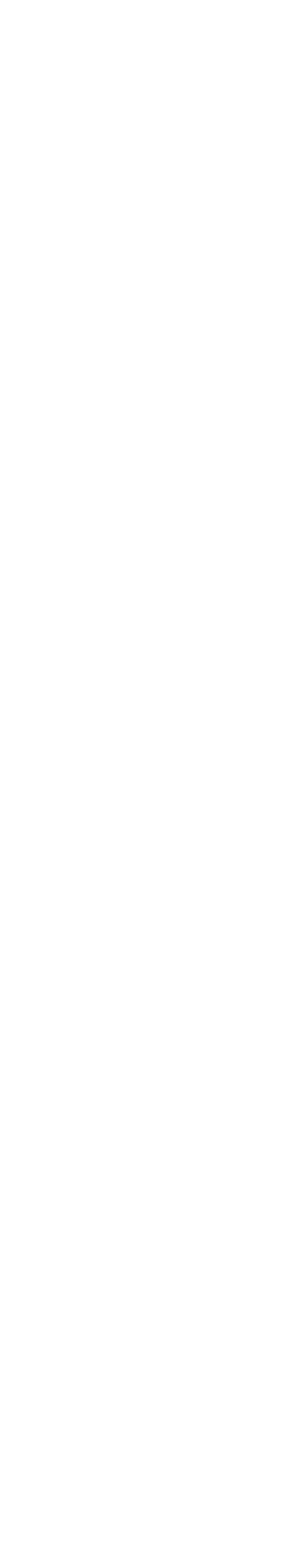
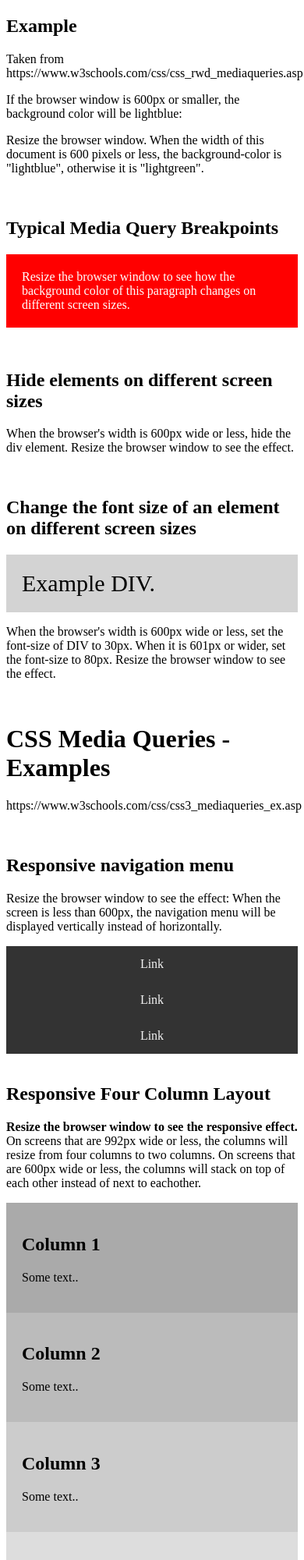
Before and after one commit to MariaMCodes/media-queries, a plain HTML site: page index.html in a window 390 px wide. Shown: the top 2000 px of the page at 78% size. Before the commit the page ends 844 px from the top, so only its background shows below. Drawn offline with Linux system fonts and the light colour scheme.

Commit message:
media queries

```diff
--- a/index.html
+++ b/index.html
@@ -10,6 +10,65 @@
 </head>
 
 <body>
+    <h2>Example</h2>
+    <p>Taken from https://www.w3schools.com/css/css_rwd_mediaqueries.asp</p>
+    <p>If the browser window is 600px or smaller, the background color will be lightblue:</p>
+    <p>Resize the browser window. When the width of this document is 600 pixels or less, the background-color is "lightblue", otherwise it is "lightgreen".</p>
+    <br>
+    <h2>Typical Media Query Breakpoints</h2>
+    <p class="example">Resize the browser window to see how the background color of this paragraph changes on different screen sizes.</p>
+    <br>
+    <h2>Hide elements on different screen sizes</h2>
+
+    <div class="example2">Example DIV.</div>
+
+    <p>When the browser's width is 600px wide or less, hide the div element. Resize the browser window to see the effect.</p>
+
+    <br>
+    <h2>Change the font size of an element on different screen sizes</h2>
+
+    <div class="example3">Example DIV.</div>
+
+    <p>When the browser's width is 600px wide or less, set the font-size of DIV to 30px. When it is 601px or wider, set the font-size to 80px. Resize the browser window to see the effect.</p>
+    <br>
+    <h1>CSS Media Queries - Examples</h1>
+    <p>https://www.w3schools.com/css/css3_mediaqueries_ex.asp</p>
+    <br>
+    <h2>Responsive navigation menu</h2>
+    <p>Resize the browser window to see the effect: When the screen is less than 600px, the navigation menu will be displayed vertically instead of horizontally.</p>
+
+    <div class="topnav">
+        <a href="#">Link</a>
+        <a href="#">Link</a>
+        <a href="#">Link</a>
+    </div>
+
+    <br>
+    <h2>Responsive Four Column Layout</h2>
+    <p><strong>Resize the browser window to see the responsive effect.</strong> On screens that are 992px wide or less, the columns will resize from four columns to two columns. On screens that are 600px wide or less, the columns will stack on top of each
+        other instead of next to eachother.</p>
+
+    <div class="row">
+        <div class="column" style="background-color:#aaa;">
+            <h2>Column 1</h2>
+            <p>Some text..</p>
+        </div>
+
+        <div class="column" style="background-color:#bbb;">
+            <h2>Column 2</h2>
+            <p>Some text..</p>
+        </div>
+
+        <div class="column" style="background-color:#ccc;">
+            <h2>Column 3</h2>
+            <p>Some text..</p>
+        </div>
+
+        <div class="column" style="background-color:#ddd;">
+            <h2>Column 4</h2>
+            <p>Some text..</p>
+        </div>
+    </div>
 
 </body>
 
--- a/styles.css
+++ b/styles.css
@@ -0,0 +1,141 @@
+    * {
+        box-sizing: border-box;
+    }
+    /*body {
+        background-color: lightgreen;
+    }
+
+    @media only screen and (max-width: 600px) {
+        body {
+            background-color: lightblue;
+        } */
+    /* Typical Device Breakpoints */
+
+    .example {
+        padding: 20px;
+        color: white;
+    }
+    /* Extra small devices (phones, 600px and down) */
+
+    @media only screen and (max-width: 600px) {
+        .example {
+            background: red;
+        }
+    }
+    /* Small devices (portrait tablets and large phones, 600px and up) */
+
+    @media only screen and (min-width: 600px) {
+        .example {
+            background: green;
+        }
+    }
+    /* Medium devices (landscape tablets, 768px and up) */
+
+    @media only screen and (min-width: 768px) {
+        .example {
+            background: blue;
+        }
+    }
+    /* Large devices (laptops/desktops, 992px and up) */
+
+    @media only screen and (min-width: 992px) {
+        .example {
+            background: orange;
+        }
+    }
+    /* Extra large devices (large laptops and desktops, 1200px and up) */
+
+    @media only screen and (min-width: 1200px) {
+        .example {
+            background: pink;
+        }
+    }
+    /* Hide Elements With Media Queries */
+
+    div.example2 {
+        background-color: yellow;
+        padding: 20px;
+    }
+
+    @media screen and (max-width: 600px) {
+        div.example2 {
+            display: none;
+        }
+    }
+    /* Change Font Size With Media Queries */
+
+    div.example3 {
+        background-color: lightgrey;
+        padding: 20px;
+    }
+
+    @media screen and (min-width: 600px) {
+        div.example3 {
+            font-size: 80px;
+        }
+    }
+
+    @media screen and (max-width: 600px) {
+        div.example3 {
+            font-size: 30px;
+        }
+    }
+    /* Responsive navigation menu */
+    /* Style the top navigation bar */
+
+    .topnav {
+        overflow: hidden;
+        background-color: #333;
+    }
+    /* Style the topnav links */
+
+    .topnav a {
+        float: left;
+        display: block;
+        color: #f2f2f2;
+        text-align: center;
+        padding: 14px 16px;
+        text-decoration: none;
+    }
+    /* Change color on hover */
+
+    .topnav a:hover {
+        background-color: #ddd;
+        color: black;
+    }
+    /* On screens that are 600px wide or less, make the menu links stack on top of each other instead of next to each other */
+
+    @media screen and (max-width: 600px) {
+        .topnav a {
+            float: none;
+            width: 100%;
+        }
+    }
+    /* Responsive Four Column Layout */
+
+    .column {
+        float: left;
+        width: 25%;
+        padding: 20px;
+    }
+    /* Clear floats after the columns */
+
+    .row:after {
+        content: "";
+        display: table;
+        clear: both;
+    }
+    /* On screens that are 992px wide or less, go from four columns to two columns */
+
+    @media screen and (max-width: 992px) {
+        .column {
+            width: 50%;
+        }
+    }
+    /* On screens that are 600px wide or less, make the columns stack on top of each other instead of next to each other */
+
+    @media screen and (max-width: 600px) {
+        .column {
+            width: 100%;
+        }
+    }
```
